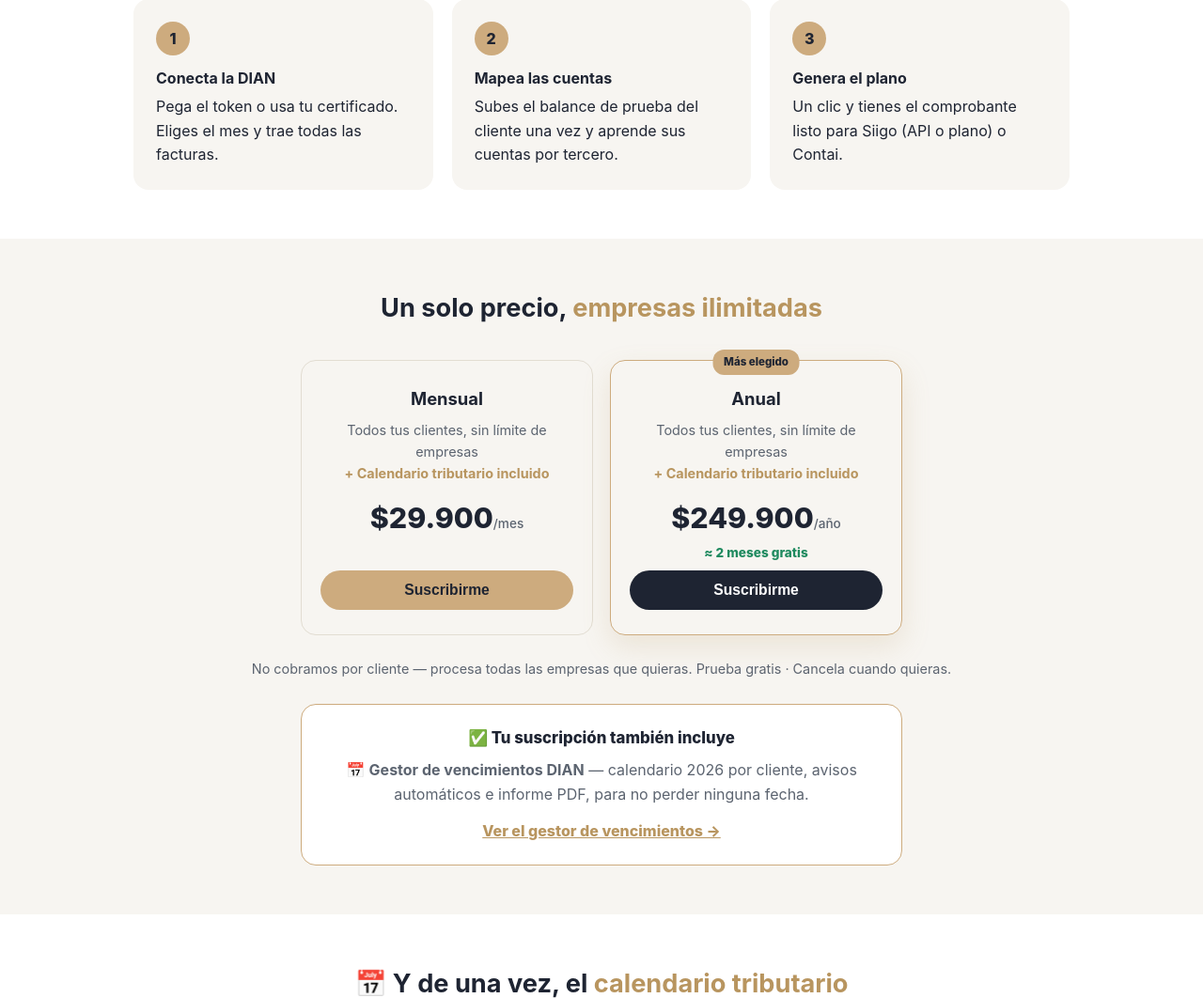
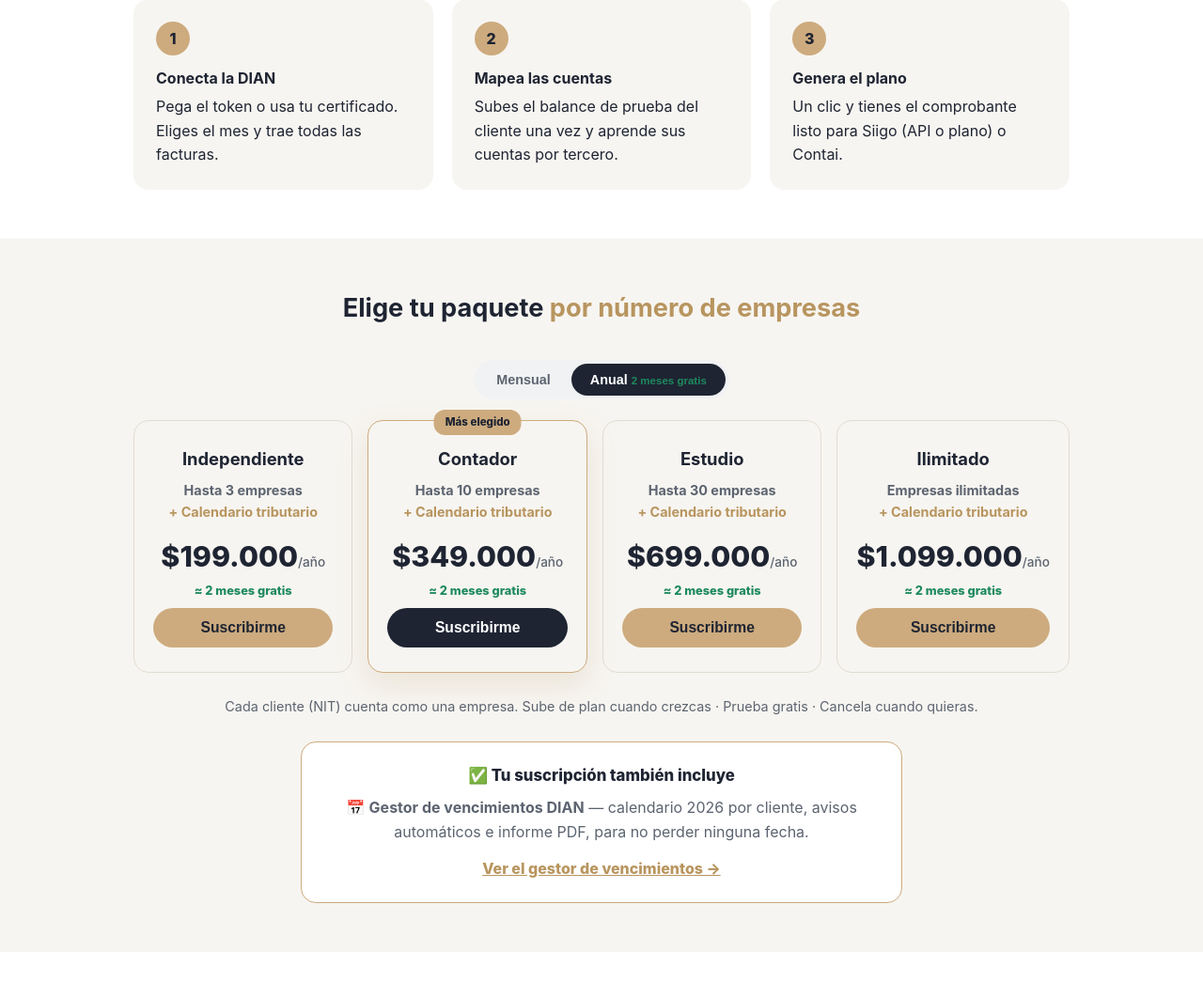
Before and after one commit to ediandres07-oss/declaraci-n-de-renta, a Flask app: page /contadores/lector in a window 1280 px wide. Shown: the part 626-1688 px from the top of the page at 94% size. Run offline with Flask 3, Linux system fonts and the light colour scheme.

Commit message:
Lector: paquetes de precio por # de empresas (4 tiers + toggle mensual/anual)
Co-Authored-By: Claude Opus 4.8 <noreply@anthropic.com>

```diff
--- a/src/auth.py
+++ b/src/auth.py
@@ -180,8 +180,18 @@ class AccesoAutorizado(db.Model):
 # Suscripción PLANA con empresas ILIMITADAS (como el mercado: Kontalid no cobra
 # por cliente). Solo cambia el período de facturación (mensual/anual).
 PLANES_LECTOR = {
-    "mensual": {"empresas_max": 0, "nombre": "Mensual", "dias": 30},
-    "anual":   {"empresas_max": 0, "nombre": "Anual",   "dias": 365},
+    # Paquetes por # de empresas (empresas_max = 0 → ilimitado).
+    "independiente_mensual": {"empresas_max": 3,  "nombre": "Independiente", "dias": 30},
+    "independiente_anual":   {"empresas_max": 3,  "nombre": "Independiente", "dias": 365},
+    "contador_mensual":      {"empresas_max": 10, "nombre": "Contador",      "dias": 30},
+    "contador_anual":        {"empresas_max": 10, "nombre": "Contador",      "dias": 365},
+    "estudio_mensual":       {"empresas_max": 30, "nombre": "Estudio",       "dias": 30},
+    "estudio_anual":         {"empresas_max": 30, "nombre": "Estudio",       "dias": 365},
+    "ilimitado_mensual":     {"empresas_max": 0,  "nombre": "Ilimitado",     "dias": 30},
+    "ilimitado_anual":       {"empresas_max": 0,  "nombre": "Ilimitado",     "dias": 365},
+    # Compatibilidad con suscripciones antiguas (eran ilimitadas).
+    "mensual": {"empresas_max": 0, "nombre": "Ilimitado", "dias": 30},
+    "anual":   {"empresas_max": 0, "nombre": "Ilimitado", "dias": 365},
 }
 
 
--- a/templates/contadores_lector.html
+++ b/templates/contadores_lector.html
@@ -28,7 +28,11 @@
   .paso .n{width:36px;height:36px;border-radius:50%;background:var(--dorado);color:var(--navy);
     font-weight:800;display:flex;align-items:center;justify-content:center;margin-bottom:12px;}
   .paso b{display:block;margin-bottom:4px;}
-  .planes{display:grid;grid-template-columns:repeat(2,1fr);gap:18px;max-width:640px;margin:0 auto;}
+  .planes{display:grid;grid-template-columns:repeat(4,1fr);gap:16px;max-width:1000px;margin:0 auto;}
+  .toggle-per{display:inline-flex;background:#f1f2f4;border-radius:30px;padding:4px;margin:0 auto 22px;gap:2px;}
+  .toggle-per button{border:0;background:none;padding:9px 20px;border-radius:26px;font-weight:700;cursor:pointer;font-size:.9rem;color:var(--suave);}
+  .toggle-per button.on{background:var(--navy);color:#fff;}
+  .toggle-per .ahorro{color:var(--verde);font-size:.72rem;font-weight:800;}
   .plan{border:1.5px solid var(--borde);border-radius:var(--radio);padding:26px 20px;text-align:center;
     display:flex;flex-direction:column;}
   .plan.destacado{border-color:var(--dorado);box-shadow:0 12px 30px rgba(184,149,95,.18);position:relative;}
@@ -99,20 +103,26 @@
 
 <section style="background:var(--gris)">
   <div class="wrap">
-    <h2 class="titulo">Un solo precio, <span style="color:var(--dorado2)">empresas ilimitadas</span></h2>
+    <h2 class="titulo">Elige tu paquete <span style="color:var(--dorado2)">por número de empresas</span></h2>
+    <div style="text-align:center">
+      <div class="toggle-per">
+        <button id="perMes" onclick="setPeriodo('mensual')">Mensual</button>
+        <button id="perAno" class="on" onclick="setPeriodo('anual')">Anual <span class="ahorro">2 meses gratis</span></button>
+      </div>
+    </div>
     <div class="planes">
       {% for p in planes %}
-      <div class="plan {% if p.clave == 'anual' %}destacado{% endif %}">
+      <div class="plan {% if p.destacado %}destacado{% endif %}">
         <h3>{{ p.nombre }}</h3>
-        <div class="emp">Todos tus clientes, sin límite de empresas<br>
-          <span style="color:var(--dorado2);font-weight:700">+ Calendario tributario incluido</span></div>
-        <div class="precio">${{ "{:,}".format(p.precio).replace(",", ".") }}<small>/{{ p.periodo }}</small></div>
-        {% if p.clave == 'anual' %}<div style="color:var(--verde);font-weight:800;font-size:.85rem;margin-bottom:8px">≈ 2 meses gratis</div>{% endif %}
-        <button onclick="suscribir('{{ p.clave }}','{{ p.nombre }}',{{ p.precio }})">Suscribirme</button>
+        <div class="emp"><b>{{ p.empresas }}</b><br>
+          <span style="color:var(--dorado2);font-weight:700">+ Calendario tributario</span></div>
+        <div class="precio"><span class="valor" data-mensual="{{ p.mensual }}" data-anual="{{ p.anual }}">${{ "{:,}".format(p.anual).replace(",", ".") }}</span><small class="per">/año</small></div>
+        <div class="ahorro-lbl" style="color:var(--verde);font-weight:800;font-size:.8rem;margin-bottom:8px">≈ 2 meses gratis</div>
+        <button onclick="suscribir('{{ p.clave }}','{{ p.nombre }}', this)">Suscribirme</button>
       </div>
       {% endfor %}
     </div>
-    <p class="nota">No cobramos por cliente — procesa todas las empresas que quieras.
+    <p class="nota">Cada cliente (NIT) cuenta como una empresa. Sube de plan cuando crezcas ·
        Prueba gratis · Cancela cuando quieras.</p>
     <div style="max-width:640px;margin:26px auto 0;background:#fff;border:1.5px solid var(--dorado);
       border-radius:var(--radio);padding:22px;text-align:center">
@@ -193,16 +203,32 @@
 <script>
   var logueado = {{ 'true' if logueado else 'false' }};
   var ordenActual = null;
+  var _periodo = "anual";
   function fmt(n){ return "$" + n.toLocaleString("es-CO"); }
-  async function suscribir(clave, nombre, precio){
+  function setPeriodo(p){
+    _periodo = p;
+    document.getElementById("perMes").classList.toggle("on", p === "mensual");
+    document.getElementById("perAno").classList.toggle("on", p === "anual");
+    document.querySelectorAll(".plan").forEach(function(card){
+      var v = card.querySelector(".valor");
+      var precio = +v.getAttribute(p === "mensual" ? "data-mensual" : "data-anual");
+      v.textContent = fmt(precio);
+      card.querySelector(".per").textContent = p === "mensual" ? "/mes" : "/año";
+      card.querySelector(".ahorro-lbl").style.display = p === "anual" ? "block" : "none";
+    });
+  }
+  async function suscribir(clave, nombre, boton){
     if (!logueado){ location.href = "/login?next=/contadores/lector"; return; }
+    var plan = clave + "_" + _periodo;
+    var v = boton.closest(".plan").querySelector(".valor");
+    var precio = +v.getAttribute(_periodo === "mensual" ? "data-mensual" : "data-anual");
     try{
       var r = await fetch("/api/lector-suscripcion/crear", {method:"POST",
-        headers:{"Content-Type":"application/json"}, body: JSON.stringify({plan: clave})});
+        headers:{"Content-Type":"application/json"}, body: JSON.stringify({plan: plan})});
       var j = await r.json();
       if (!r.ok){ alert(j.error || "No pudimos crear la orden."); return; }
       ordenActual = j.orden_id;
-      document.getElementById("mPlan").textContent = nombre;
+      document.getElementById("mPlan").textContent = nombre + " · " + (_periodo === "mensual" ? "mensual" : "anual");
       document.getElementById("mPrecio").textContent = fmt(precio);
       document.getElementById("mRef").textContent = "LECTOR " + String(j.orden_id).toUpperCase();
       document.getElementById("paso1").hidden = false;
--- a/webapp.py
+++ b/webapp.py
@@ -476,12 +476,14 @@ def contadores_lector():
     Al confirmar el pago se crea la suscripción y se entrega la clave de licencia."""
     u = usuario_actual()
     planes = []
-    for clave in ("mensual", "anual"):
-        info = PLANES_LECTOR.get(clave, {})
+    for t in TIERS_LECTOR:
+        c = t["clave"]
         planes.append({
-            "clave": clave, "nombre": info.get("nombre", clave.title()),
-            "periodo": "mes" if clave == "mensual" else "año",
-            "precio": PRECIOS_LECTOR.get(clave, 0),
+            "clave": c, "nombre": t["nombre"], "empresas_max": t["empresas_max"],
+            "empresas": "Empresas ilimitadas" if not t["empresas_max"] else f"Hasta {t['empresas_max']} empresas",
+            "mensual": PRECIOS_LECTOR[f"{c}_mensual"],
+            "anual": PRECIOS_LECTOR[f"{c}_anual"],
+            "destacado": c == "contador",
         })
     return render_template("contadores_lector.html",
                            planes=planes,
@@ -536,9 +538,21 @@ def crear_pase_contador():
 # empresas ILIMITADAS, por debajo de Kontalid ($297.700/año). Editable;
 # idealmente mover a config/precios.yaml bloque `lector`.
 PRECIOS_LECTOR = {
-    "mensual": 29900,
-    "anual":   249900,   # bajo Kontalid ($297.700/año), lejísimos de Cifrato (por CUFE)
+    "independiente_mensual": 19900,  "independiente_anual": 199000,
+    "contador_mensual":      34900,  "contador_anual":      349000,
+    "estudio_mensual":       69900,  "estudio_anual":       699000,
+    "ilimitado_mensual":    109900,  "ilimitado_anual":    1099000,
+    # Compat (suscripciones antiguas / enlaces viejos).
+    "mensual": 29900, "anual": 249900,
 }
+
+# Paquetes por # de empresas (para la página de precios).
+TIERS_LECTOR = [
+    {"clave": "independiente", "nombre": "Independiente", "empresas_max": 3},
+    {"clave": "contador",      "nombre": "Contador",      "empresas_max": 10},
+    {"clave": "estudio",       "nombre": "Estudio",       "empresas_max": 30},
+    {"clave": "ilimitado",     "nombre": "Ilimitado",     "empresas_max": 0},
+]
 # URL de descarga del instalador (LectorXML-Setup.exe). Subir el Setup a Drive/
 # tributando y poner el link acá (o en env DESCARGA_LECTOR).
 DESCARGA_LECTOR_URL = os.environ.get(
```
